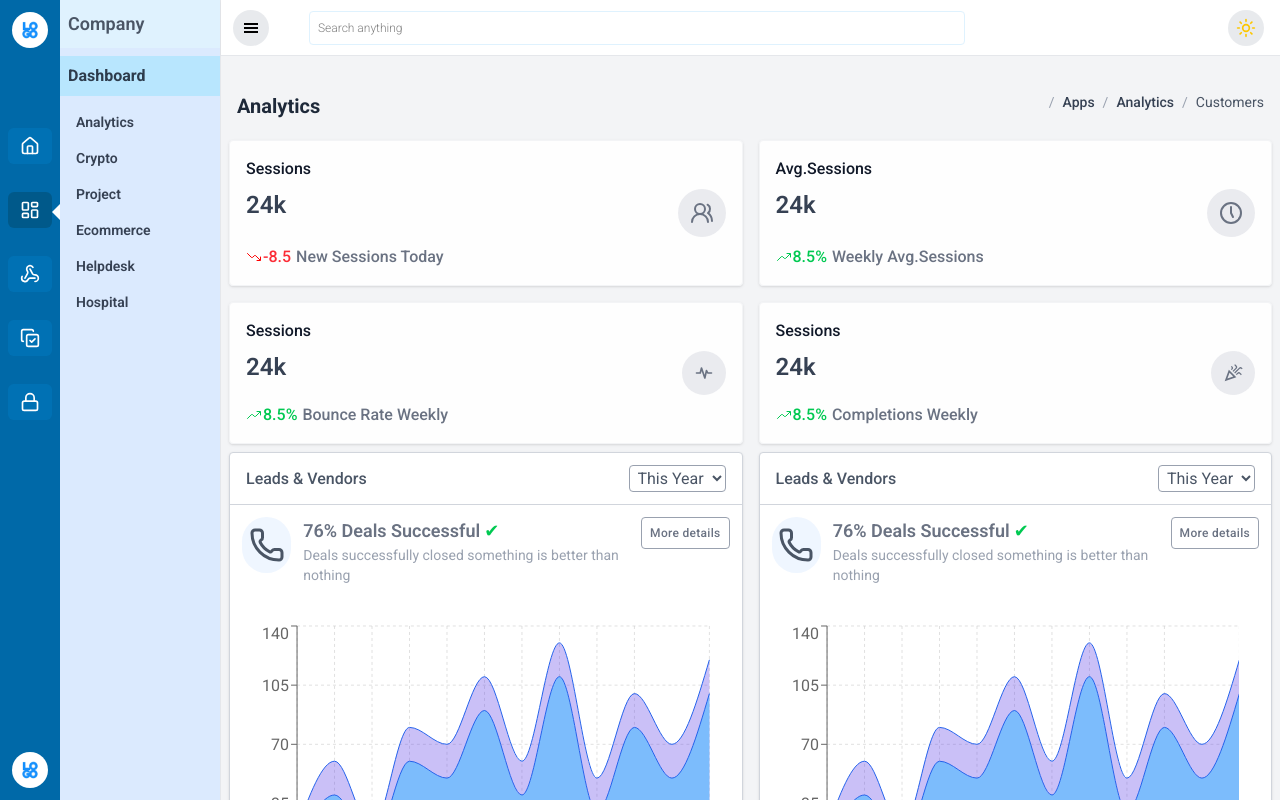
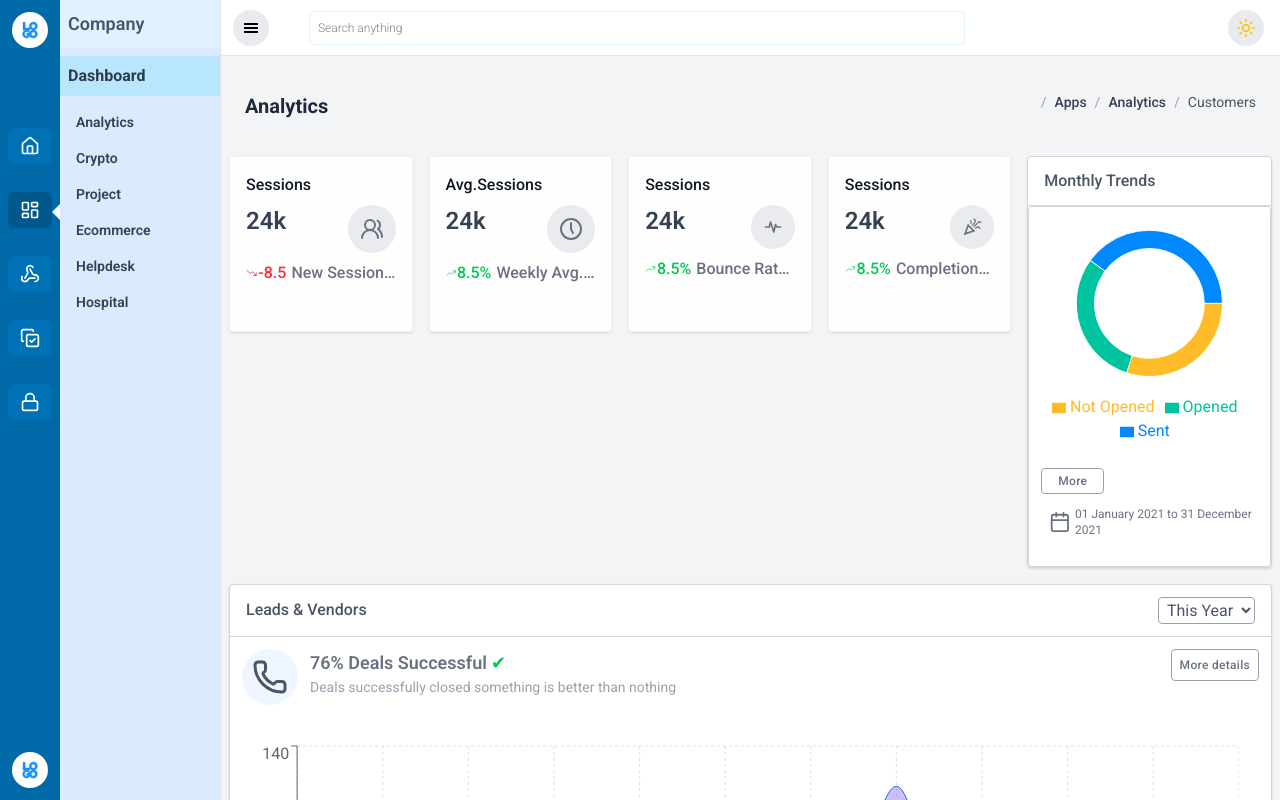
Before and after one commit to abhishekbhattarai0/crm, a React (Vite) app: page /apps/analytics/customers in a window 1280 px wide. Built offline with nearby package versions, Linux system fonts and the light colour scheme.

Commit message:
add pie chart widget

```diff
--- /dev/null
+++ b/src/components/ui/CircularProgress.tsx
@@ -0,0 +1,52 @@
+const cleanPercentage = (percentage:number) => {
+  const isNegativeOrNaN = !Number.isFinite(+percentage) || percentage < 0; // we can set non-numbers to 0 here
+  const isTooHigh = percentage > 100;
+  return isNegativeOrNaN ? 0 : isTooHigh ? 100 : +percentage;
+};
+
+const Circle = ({ colour, percentage, strokeWidth='0.5rem' }:{ colour: string, percentage:number, strokeWidth?:string | number}) => {
+  const r = 70;
+  const circ = 2 * Math.PI * r;
+  const strokePct = ((100 - percentage) * circ) / 100; // where stroke will start, e.g. from 15% to 100%.
+  return (
+    <circle
+      r={r}
+      cx={100}
+      cy={100}
+      fill="transparent"
+      stroke={strokePct !== circ ? colour : ""} // remove colour as 0% sets full circumference
+      strokeWidth={strokeWidth}
+      strokeDasharray={circ}
+      strokeDashoffset={percentage ? strokePct : 0}
+    ></circle>
+  );
+};
+
+const Text = ({ percentage }:{ percentage: number}) => {
+  return (
+    <text
+      x="50%"
+      y="50%"
+      dominantBaseline="central"
+      textAnchor="middle"
+      fontSize={"1.5em"}
+    >
+      {percentage.toFixed(0)}%
+    </text>
+  );
+};
+
+const ProcressPie = ({ percentage, colour,strokeWidth }:{percentage: number, colour: string, strokeWidth?: string | number}) => {
+  const pct = cleanPercentage(percentage);
+  return (
+    <svg width={200} height={200}>
+      <g transform={`rotate(-90 ${"100 100"})`}>
+        <Circle colour="lightblue" percentage={0} />
+        <Circle colour={colour} percentage={pct} strokeWidth={strokeWidth} />
+      </g>
+      <Text percentage={pct} />
+    </svg>
+  );
+};
+
+export default ProcressPie;
--- a/src/container/DashboardWidgetContainer.tsx
+++ b/src/container/DashboardWidgetContainer.tsx
@@ -15,7 +15,7 @@ const DashboardWidgetContainer = ({
 }: {
     title?: string;
     // period?: string;
-    select: React.ReactNode;
+    select?: React.ReactNode;
     successRate?: string;
     description?: string;
     actionText?: string;
--- a/src/feathures/dashboard/analytics/Analytics.tsx
+++ b/src/feathures/dashboard/analytics/Analytics.tsx
@@ -4,45 +4,47 @@ import { analayticsCardInfo } from '@/utils/constants';
 
 import DashboardMultilineChartWidget from '../components/DashboardMultilineChartWidget';
 import DashboardMultibarChartWidget from '../components/DashboardMultibarChartWidget';
+import ProcressPie from '@/components/ui/CircularProgress';
+import DashboardProgressWidget from '../components/DashboardProgressWidget';
+import { PieChart } from 'recharts';
 
 
 
 const Analytics = () => {
   return (
-        <div className='mt-2'>
-            <div className='flex justify-between px-4 py-3 '>
-                <h1 className='text-xl font-bold text-gray-800'>Analytics</h1>
-                <div> <Breadcrumbs /></div>
+    <div className="mt-2 px-2 space-y-4">
 
+      {/* Header */}
+      <div className="flex justify-between px-4 py-3">
+        <h1 className="text-xl font-bold text-gray-800">Analytics</h1>
+        <Breadcrumbs />
       </div>
 
-            {/* analytics card */}
-            <div className='w-full grid grid-cols-1 sm:grid-cols-2  gap-4 px-2'>
+      {/* Analytics Cards */}
+      <div className="flex gap-4">
+        <div className="w-3/4 grid grid-cols-1 sm:grid-cols-4 gap-4">
           {analayticsCardInfo.map((item, idx) => (
             <InfoCard {...item} key={idx} />
           ))}
         </div>
 
-            {/* leads and vendor card */}
-            <div className='sm:flex  '>
-                <div className='m-2'>
-                    <DashboardMultilineChartWidget />
-
-                </div>
-
-                <div className='m-2 '>
-                    <DashboardMultilineChartWidget />
-
+        <div className="flex-1">
+          <DashboardProgressWidget />
         </div>
       </div>
 
+      {/* Leads & Vendor */}
+      <DashboardMultilineChartWidget />
 
-            <div className='m-2 bg-amber-400'>
-                {/* audience overview chart */}
+      {/* Audience Overview */}
+      <div className="bg-amber-400 p-2">
         <DashboardMultibarChartWidget />
       </div>
+
+      {/* Progress */}
+      <DashboardProgressWidget />
     </div>
-    )
-}
+  );
+};
 
-export default Analytics
+export default Analytics;
--- /dev/null
+++ b/src/feathures/dashboard/components/DashboardProgressWidget.tsx
@@ -0,0 +1,35 @@
+import React from 'react'
+import CustomActiveShapePieChart from './PieChart'
+import DashboardWidgetContainer from '@/container/DashboardWidgetContainer'
+import ChartContainer from '@/container/ChartContainer'
+import Button from '@/components/ui/Button'
+import { Calendar } from 'lucide-react'
+
+const DashboardProgressWidget = () => {
+    return (
+        <div className='w-full'>
+            <DashboardWidgetContainer
+                title='Monthly Trends'
+
+            >
+                {/* <ProcressPie percentage={50} colour='#3941db' /> */}
+                <ChartContainer>
+                    <CustomActiveShapePieChart />
+                    <div className='pl-3 py-5'>
+                        <Button className="bg-white text-gray-500 border border-gray-400 py-1 px-4 rounded text-xs hover:text-white hover:bg-sky-600 transition-all duration-300 active:bg-sky-700 truncate ">
+                            More
+                        </Button>
+                        <div className='text-xs text-gray-500 p-2 flex items-center justify-center pt-3 gap-1 '>
+                            <Calendar />
+                            <p>
+                                01 January 2021 to 31 December 2021
+                            </p>
+                        </div>
+                    </div>
+                </ChartContainer>
+            </DashboardWidgetContainer>
+        </div>
+    )
+}
+
+export default DashboardProgressWidget
--- a/src/feathures/dashboard/components/InfoCard.tsx
+++ b/src/feathures/dashboard/components/InfoCard.tsx
@@ -13,7 +13,7 @@ type InfoCardProps = {
 
 const InfoCard = ({ title, total, rate, Icon, desc, }: InfoCardProps) => {
     return (
-        <div className='border shadow-sm border-gray-100 px-4 rounded py-4 flex flex-col gap-2 bg-white/90'>
+        <div className='border shadow-sm h-44 border-gray-100 px-4 rounded py-4 flex flex-col gap-2 bg-white/90'>
             <div className='font-medium text-gray-900' >
                 {title}
             </div>
--- /dev/null
+++ b/src/feathures/dashboard/components/PieChart.tsx
@@ -0,0 +1,115 @@
+import { Pie, PieChart, Sector, type PieSectorDataItem, Tooltip, type TooltipIndex, Legend } from 'recharts';
+// import { RechartsDevtools } from '@recharts/devtools';
+
+// #region Sample data
+const data = [
+    { name: 'Sent', value: 400, fill: '#0088FE' },
+    { name: 'Opened', value: 300, fill: '#00C49F' },
+    { name: 'Not Opened', value: 300, fill: '#FFBB28' },
+];
+
+
+// #endregion
+const renderActiveShape = ({
+    cx,
+    cy,
+    midAngle,
+    innerRadius,
+    outerRadius,
+    startAngle,
+    endAngle,
+    fill,
+    payload,
+    percent,
+    value,
+}: PieSectorDataItem) => {
+    const RADIAN = Math.PI / 180;
+    const sin = Math.sin(-RADIAN * (midAngle ?? 1));
+    const cos = Math.cos(-RADIAN * (midAngle ?? 1));
+    const sx = (cx ?? 0) + ((outerRadius ?? 0) + 10) * cos;
+    const sy = (cy ?? 0) + ((outerRadius ?? 0) + 10) * sin;
+    const mx = (cx ?? 0) + ((outerRadius ?? 0) + 30) * cos;
+    const my = (cy ?? 0) + ((outerRadius ?? 0) + 30) * sin;
+    const ex = mx + (cos >= 0 ? 1 : -1) * 22;
+    const ey = my;
+    const textAnchor = cos >= 0 ? 'start' : 'end';
+
+    return (
+        <g>
+            <text x={cx} y={cy} dy={8} textAnchor="middle" fill={fill}>
+                {payload.name}
+            </text>
+            <Sector
+                cx={cx}
+                cy={cy}
+                innerRadius={innerRadius}
+                outerRadius={outerRadius}
+                startAngle={startAngle}
+                endAngle={endAngle}
+                fill={fill}
+            />
+            <Sector
+                cx={cx}
+                cy={cy}
+                startAngle={startAngle}
+                endAngle={endAngle}
+                innerRadius={(outerRadius ?? 0) + 6}
+                outerRadius={(outerRadius ?? 0) + 10}
+                fill={fill}
+            />
+            <path d={`M${sx},${sy}L${mx},${my}L${ex},${ey}`} stroke={fill} fill="none" />
+            <circle cx={ex} cy={ey} r={2} fill={fill} stroke="none" />
+            <text x={ex + (cos >= 0 ? 1 : -1) * 12} y={ey} textAnchor={textAnchor} fill="#333">{`PV ${value}`}</text>
+            <text x={ex + (cos >= 0 ? 1 : -1) * 12} y={ey} dy={18} textAnchor={textAnchor} fill="#999">
+                {`(Rate ${((percent ?? 1) * 100).toFixed(2)}%)`}
+            </text>
+        </g>
+    );
+};
+
+export default function CustomActiveShapePieChart({
+    isAnimationActive = true,
+    defaultIndex = undefined,
+}: {
+    isAnimationActive?: boolean;
+    defaultIndex?: TooltipIndex;
+}) {
+    return (
+        <PieChart
+            style={{ width: '100%', aspectRatio: 1 }}
+            responsive
+            // margin={{
+            //     top: 50,
+            //     right: 120,
+            //     bottom: 0,
+            //     left: 120,
+            // }}
+        >
+            {/* <Pie
+                activeShape={renderActiveShape}
+                data={data}
+                cx="50%"
+                cy="50%"
+                innerRadius="60%"
+                outerRadius="80%"
+                fill="#8884d8"
+                dataKey="value"
+                isAnimationActive={isAnimationActive}
+            /> */}
+            <Pie
+                activeShape={renderActiveShape}
+                data={data}
+                cx="50%"
+                cy="50%"
+                innerRadius="60%"
+                outerRadius="80%"
+                fill="#8884d8"
+                dataKey="value"
+                isAnimationActive={isAnimationActive}
+            />
+            <Tooltip content={() => null} defaultIndex={defaultIndex} />
+                <Legend/>
+            {/* <RechartsDevtools /> */}
+        </PieChart>
+    );
+}
```
Lines whose indentation alone changed are shown as unchanged.
